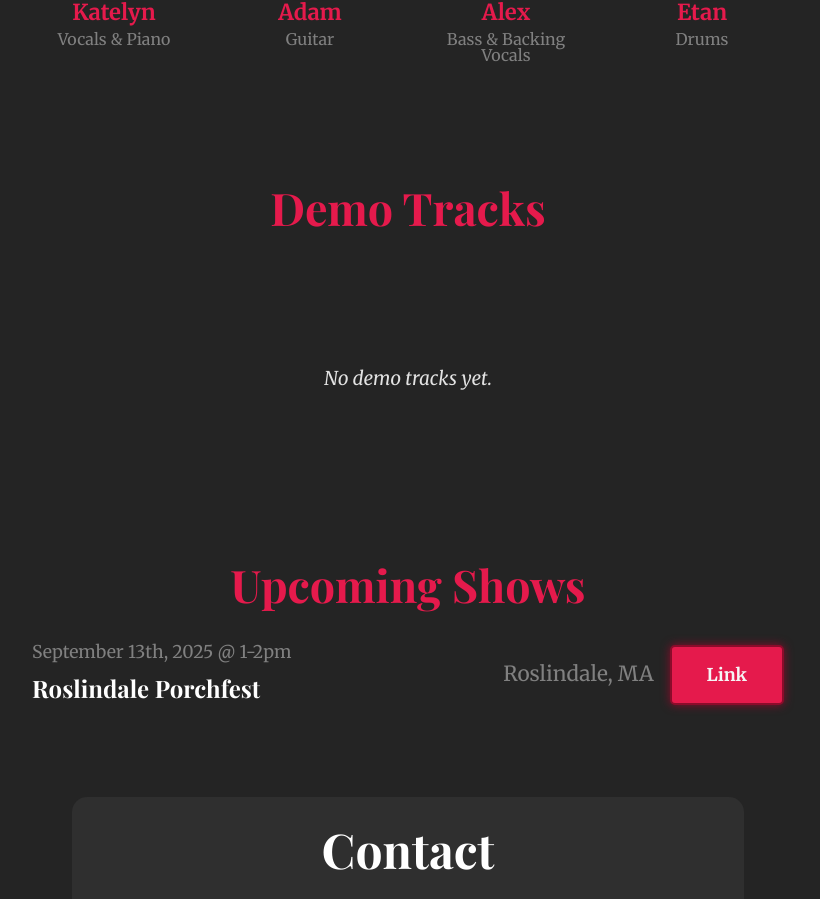
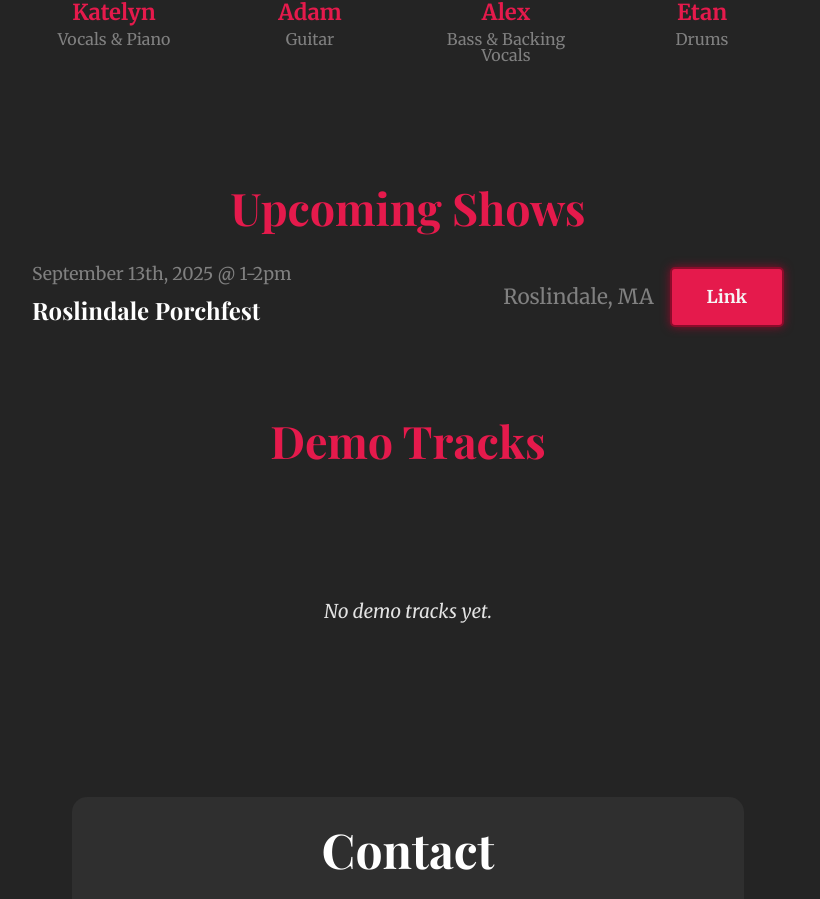
Before and after one commit to etancohn/Band-Website, a React (Vite) app: page / in a window 1280 px wide. Shown: the part 1086-1985 px from the top of the page, without its empty margins (232-1052 px from the left). Built offline with nearby package versions, Linux system fonts and the light colour scheme; a web font is replaced by a local one.

Commit message:
changed order of shows/demos

```diff
--- a/src/App.tsx
+++ b/src/App.tsx
@@ -76,10 +76,12 @@ function App() {
           <MemberAvatars />
         </div>
 
+      <ShowListItem />
+        {/* </div> */}
         <div
           style={{
             // width: '20%',
-            marginTop: 130,
+            // marginTop: 130,
             display: 'flex',
             justifyContent: 'center',
             flexDirection: 'column',
@@ -99,12 +101,8 @@ function App() {
               Demo Tracks
         </motion.h2>
         <div style={{
-          // width: '20%',
-          // marginTop: 130,
           marginBottom: 20,
           minWidth: 330,
-          // display: 'flex',
-          // justifyContent: 'center',
         }}
         data-aos="zoom-in"
         >
@@ -124,9 +122,6 @@ function App() {
         </div>
       </div>
 
-      <ShowListItem />
-        {/* </div> */}
-
         <ContactForm />
 
         <div style={{ marginBottom: 50 }}></div>
--- a/src/ShowListItem.tsx
+++ b/src/ShowListItem.tsx
@@ -59,6 +59,7 @@ function ShowListItem() {
                 flexDirection: 'column',
                 justifyContent: 'center',
                 alignItems: 'center',
+                marginTop: 130,
                 width: '100vw',
             }}
         >
```
